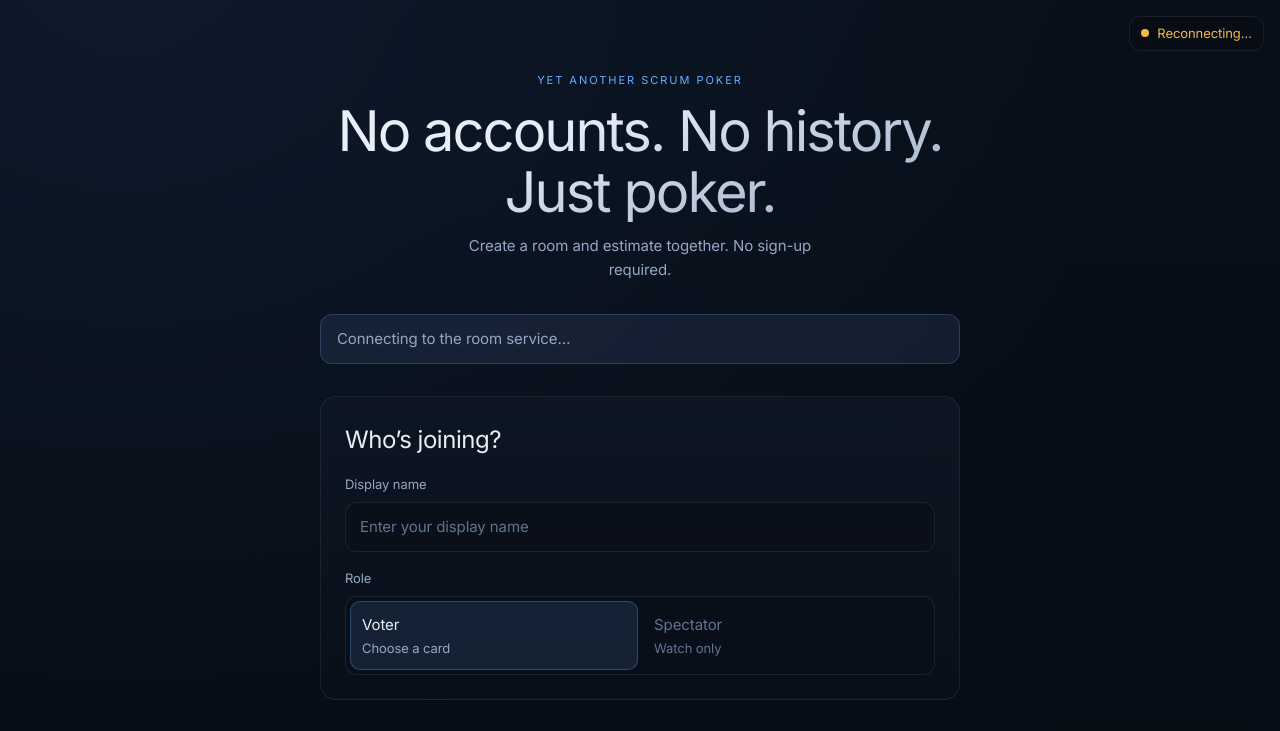
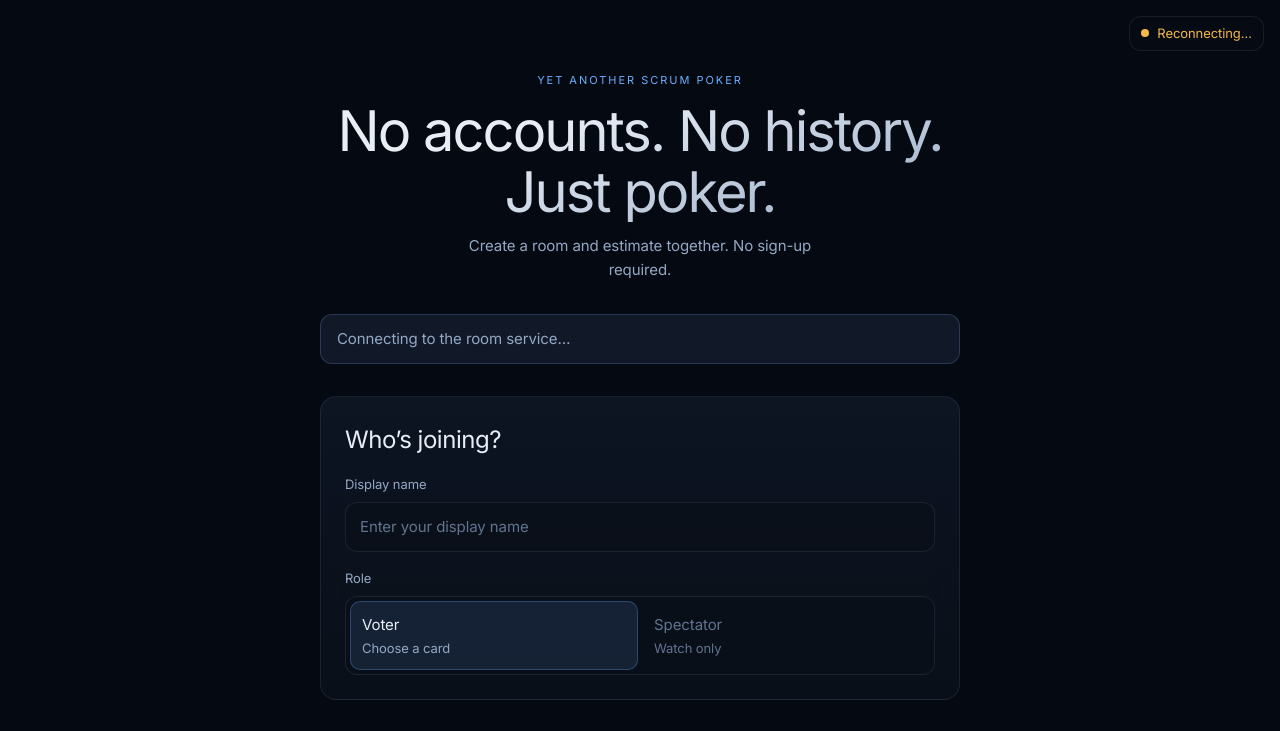
Before and after one commit to wleonhardt/YASP, a React (Vite) app in the folder client/: page / in a window 1280 px wide. Shown: the top 731 px of the page. Built offline with nearby package versions, Linux system fonts and the light colour scheme; no server answers.

Commit message:
Set body background color to #050a12
Replace transparent background with a dark color on the <body> to ensure a consistent page background and improved contrast. Change made in client/src/styles/globals.css.

```diff
--- a/client/src/styles/globals.css
+++ b/client/src/styles/globals.css
@@ -27,7 +27,7 @@ html {
 body {
   margin: 0;
   color: var(--color-text);
-  background: transparent;
+  background-color: #050a12;
   line-height: 1.55;
   font-size: var(--text-body);
   letter-spacing: -0.006em;
```
